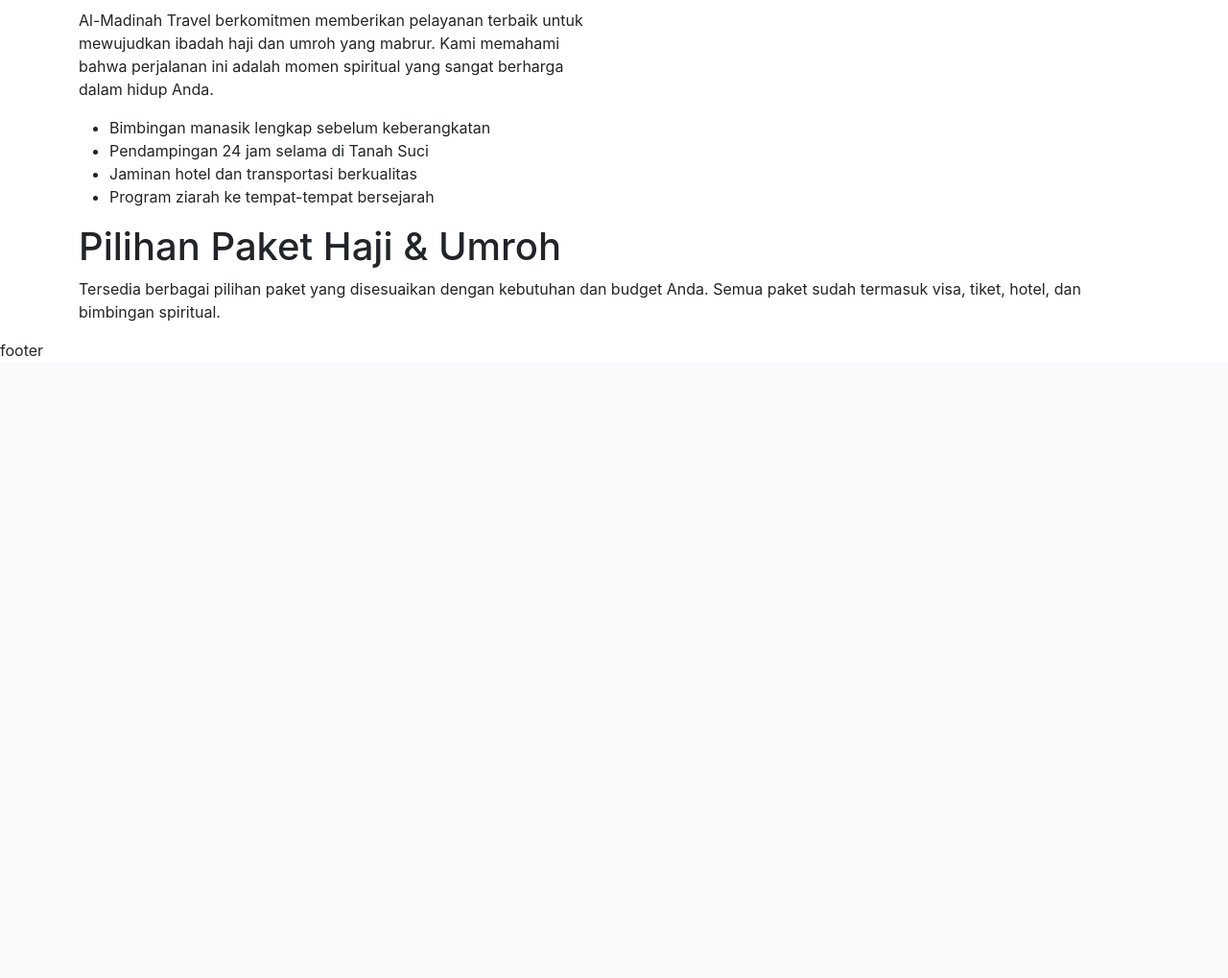
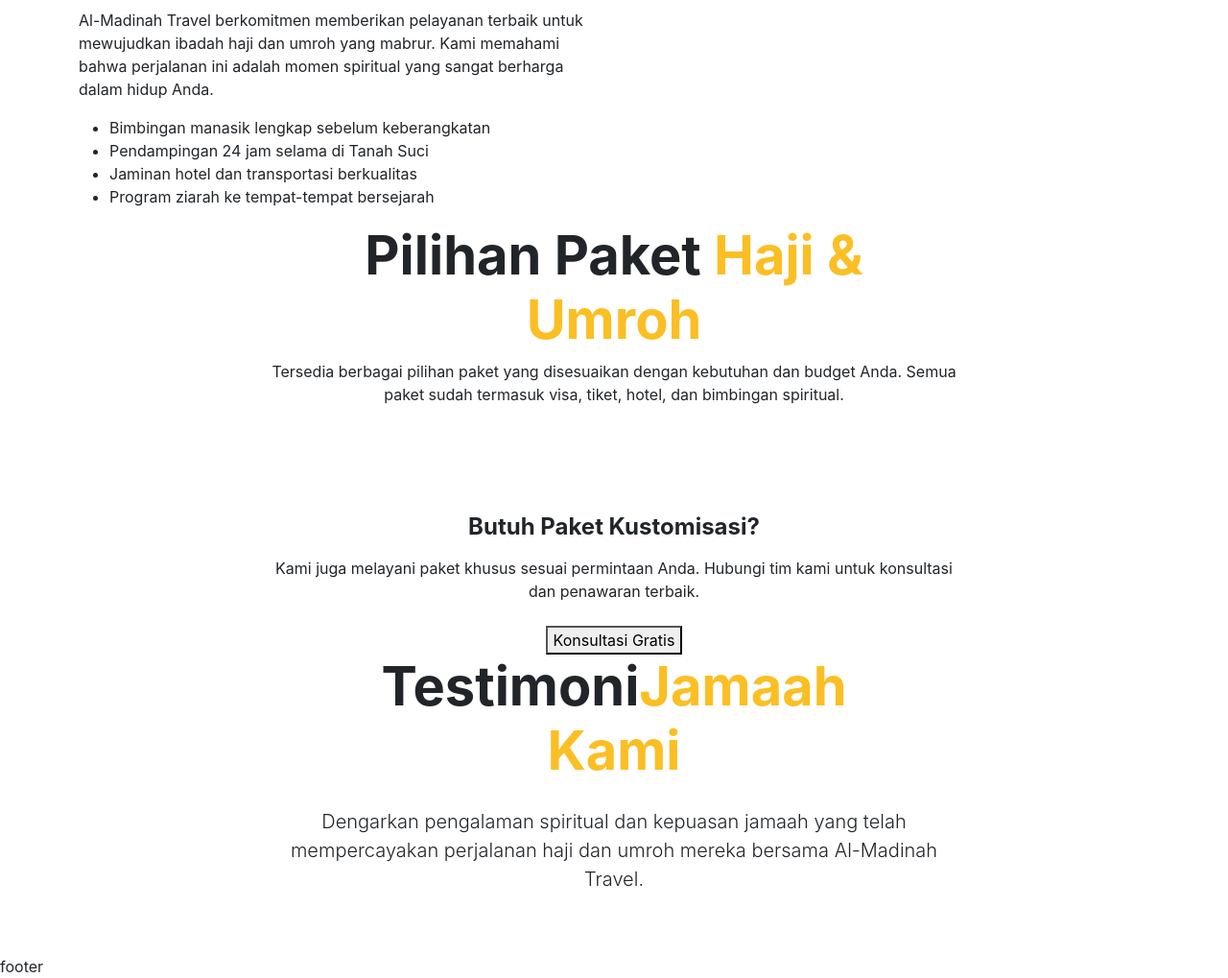
Before and after one commit to Irfan2202/travel-umroh-laravel-livewire-filament, a Laravel app: page / in a window 1280 px wide. Shown: the part 1331-2350 px from the top of the page at 96% size. Before the commit the page ends 1702 px from the top, so only its background shows below. Run offline with Laravel 12, Linux system fonts and the light colour scheme; data that the repository does not hold is empty; style sheets or scripts are compiled from the project's sources; parts of the project's set-up code (start-up, migrations or seed data) failed here and were passed over; some libraries are stand-ins or nearby versions.

Commit message:
testimonials

```diff
--- /dev/null
+++ b/app/Livewire/Testimonials/Index.php
@@ -0,0 +1,13 @@
+<?php
+
+namespace App\Livewire\Testimonials;
+
+use Livewire\Component;
+
+class Index extends Component
+{
+    public function render()
+    {
+        return view('livewire.testimonials.index');
+    }
+}
--- a/resources/views/index.blade.php
+++ b/resources/views/index.blade.php
@@ -2,4 +2,5 @@
     <livewire:hero.index />
     <livewire:about.index />
     <livewire:packages.index />
+    <livewire:testimonials.index />
 </x-layouts.app>
--- a/resources/views/livewire/hero/index.blade.php
+++ b/resources/views/livewire/hero/index.blade.php
@@ -1,4 +1,4 @@
-<section class="hero">
+<section class="hero" id="hero">
     <div id="carouselExampleInterval" class="carousel slide" data-bs-ride="carousel">
         <div class="carousel-inner">
             <div class="carousel-item active" data-bs-interval="10000">
--- a/resources/views/livewire/packages/detail-packages.blade.php
+++ b/resources/views/livewire/packages/detail-packages.blade.php
@@ -1,13 +1,10 @@
 <section>
     <div class="row">
-
         <div class="col-lg-6">
             <h2>{{ $package->title }}</h2>
             <p>{{ $package->description }}</p>
         </div>
-
     </div>
     <livewire:prices.show-price />
     <a href="">Order sekarang</a>
-
 </section>
--- a/resources/views/livewire/packages/index.blade.php
+++ b/resources/views/livewire/packages/index.blade.php
@@ -1,11 +1,22 @@
-<section>
+<section class="packages" id="packages">
     <div class="container">
-        <h1>Pilihan Paket Haji & Umroh</h1>
-        <p>Tersedia berbagai pilihan paket yang disesuaikan dengan kebutuhan dan budget Anda. Semua paket sudah termasuk
-            visa, tiket, hotel, dan bimbingan spiritual. </p>
-
+        <div class="row">
+            <div class="col-lg-8 text-center mx-auto mb-5">
+                <h2 class="display-4 fw-bold">Pilihan Paket <span>Haji & Umroh</span></h2>
+                <p>Tersedia berbagai pilihan paket yang disesuaikan dengan kebutuhan dan budget Anda. Semua paket sudah
+                    termasuk visa, tiket, hotel, dan bimbingan spiritual.</p>
+            </div>
+        </div>
         <livewire:packages.show-packages />
-
+        <div class="row">
+            <div class="col-lg-8 mx-auto text-center mt-5">
+                <h4 class="fw-bold mb-3">Butuh Paket Kustomisasi?</h4>
+                <p class="mb-4">
+                    Kami juga melayani paket khusus sesuai permintaan Anda. Hubungi
+                    tim kami untuk konsultasi dan penawaran terbaik.
+                </p>
+                <button>Konsultasi Gratis</button>
+            </div>
+        </div>
     </div>
-
 </section>
--- /dev/null
+++ b/resources/views/livewire/testimonials/index.blade.php
@@ -0,0 +1,16 @@
+<section class="testimonials" id="testimonials">
+    <div class="container">
+        <div class="row">
+            <div class="col-lg-8 mx-auto text-center mb-5">
+                <h2 class="display-4 fw-bold mb-4">
+                    Testimoni<span>Jamaah Kami</span>
+                </h2>
+                <p class="lead">
+                    Dengarkan pengalaman spiritual dan kepuasan jamaah yang telah
+                    mempercayakan perjalanan haji dan umroh mereka bersama Al-Madinah
+                    Travel.
+                </p>
+            </div>
+        </div>
+    </div>
+</section>
```
